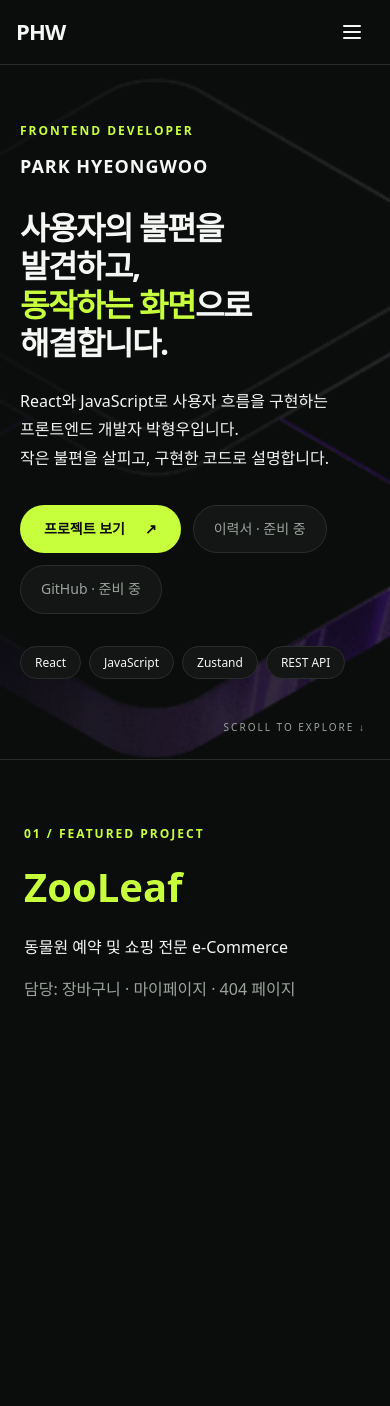
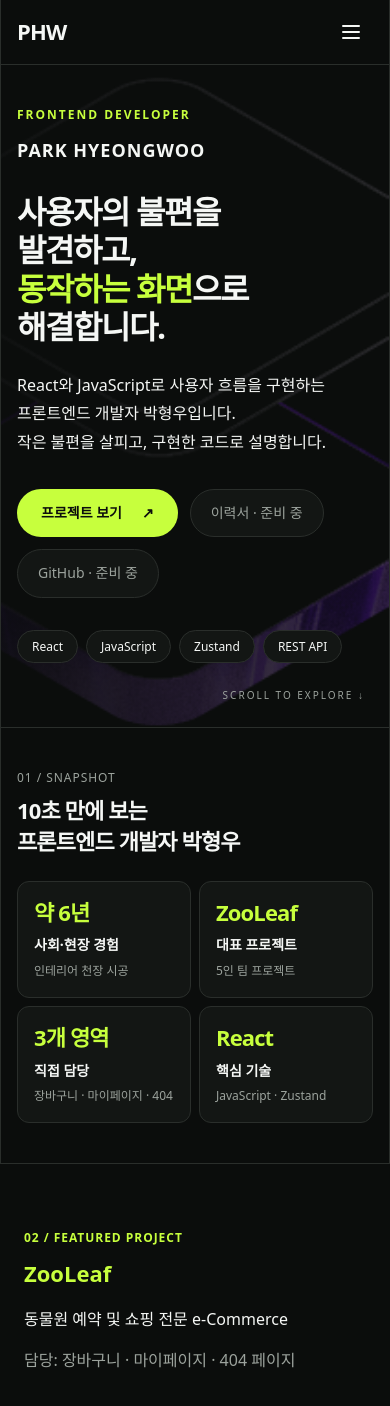
Before and after one commit to dhwmgl12-ux/portfolio, a React app: page / in a window 390 px wide. Shown: the top 1406 px of the page. Before the commit the page ends 1082 px from the top, so only its background shows below. Built offline with nearby package versions, Linux system fonts and the light colour scheme; the HTML template or start-up script is replaced by a standard one.

Commit message:
feat: Snapshot 추가 및 첫 화면 반응형 레이아웃 구현

```diff
--- a/src/App.jsx
+++ b/src/App.jsx
@@ -1,99 +1,58 @@
 import { useState } from "react";
-import styled from "@emotion/styled";
+
 import Header from "./components/layout/Header/Header";
 import Hero from "./components/sections/Hero/Hero";
+import Snapshot from "./components/sections/Snapshot/Snapshot";
+import * as S from "./App.styles";
 
 export default function App() {
   const [isSummaryOpen, setIsSummaryOpen] = useState(false);
 
   return (
     <>
-      <SkipLink href="#main">본문 바로가기</SkipLink>
+      <S.SkipLink href="#home">본문 바로가기</S.SkipLink>
 
+      <main>
+        <S.IntroLayout>
+          <S.IntroLeft>
             <Header
               isSummaryOpen={isSummaryOpen}
               onToggleSummary={() => setIsSummaryOpen((previous) => !previous)}
             />
 
-      <main id="main">
-        <Summary
+            <S.Summary
               id="recruiter-summary"
               hidden={!isSummaryOpen}
               aria-labelledby="summary-title"
             >
-          <Eyebrow>RECRUITER MODE</Eyebrow>
+              <S.Eyebrow>RECRUITER MODE</S.Eyebrow>
+
               <h2 id="summary-title">Frontend Developer 박형우</h2>
+
               <p>React · JavaScript · Zustand · Emotion</p>
+
               <p>
-            ZooLeaf에서 장바구니, 마이페이지, 404 페이지를 담당했습니다. 상품
-            구분과 수량 관리, 회원정보·배송지·주문 관리 기능을 구현했습니다.
+                ZooLeaf에서 장바구니, 마이페이지, 404 페이지를 담당했습니다.
+                상품 구분과 수량 관리, 회원정보·배송지·주문 관리 기능을
+                구현했습니다.
               </p>
-          <Muted>이력서 · GitHub · 연락처: TODO</Muted>
-        </Summary>
+
+              <S.Muted>이력서 · GitHub · 연락처: TODO</S.Muted>
+            </S.Summary>
 
             <Hero />
+          </S.IntroLeft>
 
-        {/* 다음 단계에서 FeaturedProject 컴포넌트로 확장 */}
-        <ProjectSection id="project" aria-labelledby="project-title">
-          <Eyebrow>01 / FEATURED PROJECT</Eyebrow>
+          <Snapshot />
+        </S.IntroLayout>
+
+        <S.ProjectSection id="project" aria-labelledby="project-title">
+          <S.Eyebrow>02 / FEATURED PROJECT</S.Eyebrow>
           <h2 id="project-title">ZooLeaf</h2>
           <p>동물원 예약 및 쇼핑 전문 e-Commerce</p>
-          <Muted>담당: 장바구니 · 마이페이지 · 404 페이지</Muted>
-        </ProjectSection>
+          <S.Muted>담당: 장바구니 · 마이페이지 · 404 페이지</S.Muted>
+        </S.ProjectSection>
       </main>
     </>
   );
 }
-
-const SkipLink = styled.a`
-  position: fixed;
-  top: 12px;
-  left: 12px;
-  z-index: 100;
-  padding: 12px 20px;
-  background: ${({ theme }) => theme.colors.accent};
-  color: ${({ theme }) => theme.colors.background};
-  transform: translateY(-160%);
-
-  &:focus {
-    transform: translateY(0);
-  }
-`;
-
-const Summary = styled.section`
-  max-width: 1152px;
-  margin: 24px auto;
-  padding: 24px;
-  border: 1px solid ${({ theme }) => theme.colors.border};
-  border-radius: ${({ theme }) => theme.radius.md};
-  background: ${({ theme }) => theme.colors.surface};
-
-  @media (max-width: ${({ theme }) => theme.breakpoint.mobile}) {
-    margin-inline: 16px;
-  }
-`;
-
-const Eyebrow = styled.p`
-  margin: 0 0 12px;
-  color: ${({ theme }) => theme.colors.accent};
-  font-size: 12px;
-  font-weight: 700;
-  letter-spacing: 2px;
-`;
-
-const ProjectSection = styled.section`
-  max-width: 1200px;
-  margin: 0 auto;
-  padding: 64px 24px;
-  border-top: 1px solid ${({ theme }) => theme.colors.border};
-
-  h2 {
-    margin: 0;
-    font-size: 40px;
-    color: ${({ theme }) => theme.colors.accent};
-  }
-`;
-
-const Muted = styled.p`
-  color: ${({ theme }) => theme.colors.textSecondary};
-`;
--- /dev/null
+++ b/src/App.styles.js
@@ -0,0 +1,68 @@
+import styled from "@emotion/styled";
+
+export const IntroLayout = styled.div`
+  display: grid;
+  grid-template-columns: ${({ theme }) => theme.layout.introColumns};
+  align-items: stretch;
+  max-width: ${({ theme }) => theme.layout.contentWidth};
+  margin-inline: auto;
+  border-inline: 1px solid ${({ theme }) => theme.colors.border};
+
+  @media (max-width: ${({ theme }) => theme.breakpoint.tablet}) {
+    grid-template-columns: minmax(0, 1fr);
+  }
+`;
+
+export const IntroLeft = styled.div`
+  display: flex;
+  flex-direction: column;
+  min-width: 0;
+`;
+
+export const SkipLink = styled.a`
+  position: fixed;
+  top: ${({ theme }) => theme.spacing.md};
+  left: ${({ theme }) => theme.spacing.md};
+  z-index: 100;
+  padding: ${({ theme }) => theme.spacing.sm} ${({ theme }) => theme.spacing.md};
+  background: ${({ theme }) => theme.colors.accent};
+  color: ${({ theme }) => theme.colors.background};
+  transform: translateY(-200%);
+
+  &:focus {
+    transform: translateY(0);
+  }
+`;
+
+export const Summary = styled.section`
+  margin: ${({ theme }) => theme.spacing.md};
+  padding: ${({ theme }) => theme.spacing.lg};
+  border: 1px solid ${({ theme }) => theme.colors.border};
+  border-radius: ${({ theme }) => theme.radius.md};
+  background: ${({ theme }) => theme.colors.surface};
+`;
+
+export const Eyebrow = styled.p`
+  margin: 0 0 ${({ theme }) => theme.spacing.sm};
+  color: ${({ theme }) => theme.colors.accent};
+  font-size: ${({ theme }) => theme.typography.caption};
+  font-weight: ${({ theme }) => theme.fontWeight.bold};
+  letter-spacing: 0.08em;
+`;
+
+export const ProjectSection = styled.section`
+  max-width: ${({ theme }) => theme.layout.contentWidth};
+  margin-inline: auto;
+  padding: ${({ theme }) => `${theme.spacing.xxl} ${theme.spacing.lg}`};
+  border-top: 1px solid ${({ theme }) => theme.colors.border};
+
+  h2 {
+    margin: 0;
+    color: ${({ theme }) => theme.colors.accent};
+    font-size: ${({ theme }) => theme.typography.sectionTitle};
+  }
+`;
+
+export const Muted = styled.p`
+  color: ${({ theme }) => theme.colors.textSecondary};
+`;
--- a/src/components/layout/Header/Header.styles.js
+++ b/src/components/layout/Header/Header.styles.js
@@ -1,9 +1,9 @@
 import styled from "@emotion/styled";
 
 export const HeaderContainer = styled.header`
-  position: sticky;
-  top: 0;
+  position: relative;
   z-index: 20;
+  flex-shrink: 0;
   background: ${({ theme }) => theme.colors.background};
   border-bottom: 1px solid ${({ theme }) => theme.colors.border};
 `;
@@ -12,15 +12,12 @@ export const HeaderInner = styled.div`
   position: relative;
   display: flex;
   align-items: center;
-  gap: ${({ theme }) => theme.spacing.xl};
-  max-width: 1200px;
-  min-height: 72px;
-  margin-inline: auto;
-  padding: ${({ theme }) => theme.spacing.sm} ${({ theme }) => theme.spacing.lg};
+  gap: ${({ theme }) => theme.spacing.lg};
+  min-height: 64px;
+  padding: ${({ theme }) => `${theme.spacing.sm} ${theme.spacing.lg}`};
 
   @media (max-width: ${({ theme }) => theme.breakpoint.mobile}) {
     justify-content: space-between;
-    min-height: 64px;
     padding-inline: ${({ theme }) => theme.spacing.md};
   }
 `;
@@ -81,7 +78,7 @@ export const NavigationLink = styled.a`
   align-items: center;
   justify-content: center;
   min-height: 44px;
-  padding-inline: ${({ theme }) => theme.spacing.md};
+  padding-inline: ${({ theme }) => theme.spacing.sm};
   border-radius: ${({ theme }) => theme.radius.md};
   color: ${({ theme }) => theme.colors.textSecondary};
   font-size: 14px;
--- a/src/components/sections/Hero/Hero.jsx
+++ b/src/components/sections/Hero/Hero.jsx
@@ -3,7 +3,7 @@ import * as S from "./Hero.styles";
 
 export default function Hero() {
   return (
-    <S.HeroSection id="home" aria-labelledby="hero-title">
+    <S.HeroSection id="home" tabIndex={-1} aria-labelledby="hero-title">
       <S.HeroContent>
         <S.Eyebrow>FRONTEND DEVELOPER</S.Eyebrow>
         <S.Name>PARK HYEONGWOO</S.Name>
--- a/src/components/sections/Hero/Hero.styles.js
+++ b/src/components/sections/Hero/Hero.styles.js
@@ -5,11 +5,13 @@ export const HeroSection = styled.section`
   position: relative;
   isolation: isolate;
   display: flex;
+  flex: 1;
+  width: 100%;
   align-items: center;
-  max-width: 1200px;
-  min-height: 700px;
-  margin: 0 auto;
-  padding: 88px ${({ theme }) => theme.spacing.lg};
+  min-width: 0;
+  min-height: 640px;
+  padding: ${({ theme }) =>
+    `${theme.spacing.xl} ${theme.spacing.md} ${theme.spacing.xxl}`};
 
   background-image:
     linear-gradient(
@@ -23,8 +25,10 @@ export const HeroSection = styled.section`
   background-position: center;
 
   @media (max-width: ${({ theme }) => theme.breakpoint.mobile}) {
-    min-height: 640px;
-    padding: 56px 20px 80px;
+    min-height: 580px;
+    padding: ${({ theme }) => theme.spacing.xl}
+      ${({ theme }) => theme.spacing.md} ${({ theme }) => theme.spacing.xxl};
+
     background-position: 65% center;
     background-image:
       linear-gradient(90deg, rgba(11, 13, 12, 0.94), rgba(11, 13, 12, 0.72)),
@@ -34,7 +38,9 @@ export const HeroSection = styled.section`
 
 export const HeroContent = styled.div`
   width: 100%;
-  max-width: 640px;
+  min-width: 0;
+  max-width: 460px;
+  text-align: left;
 `;
 
 export const Eyebrow = styled.p`
@@ -54,8 +60,8 @@ export const Name = styled.p`
 
 export const Title = styled.h1`
   margin: 0;
-  font-size: clamp(32px, 4.8vw, 60px);
-  font-weight: 800;
+  font-size: ${({ theme }) => theme.typography.heroTitle};
+  font-weight: ${({ theme }) => theme.fontWeight.extraBold};
   line-height: 1.2;
   letter-spacing: -0.045em;
 
--- /dev/null
+++ b/src/components/sections/Snapshot/Snapshot.jsx
@@ -0,0 +1,26 @@
+import { snapshotItems } from "../../../data/snapshot";
+import * as S from "./Snapshot.styles";
+
+export default function Snapshot() {
+  return (
+    <S.SnapshotSection aria-labelledby="snapshot-title">
+      <S.Eyebrow>01 / SNAPSHOT</S.Eyebrow>
+
+      <S.Title id="snapshot-title">
+        10초 만에 보는
+        <br />
+        프론트엔드 개발자 박형우
+      </S.Title>
+
+      <S.CardList>
+        {snapshotItems.map((item) => (
+          <S.Card key={item.id}>
+            <S.Value>{item.value}</S.Value>
+            <S.Label>{item.label}</S.Label>
+            <S.Description>{item.description}</S.Description>
+          </S.Card>
+        ))}
+      </S.CardList>
+    </S.SnapshotSection>
+  );
+}
--- /dev/null
+++ b/src/components/sections/Snapshot/Snapshot.styles.js
@@ -0,0 +1,80 @@
+import styled from "@emotion/styled";
+
+export const SnapshotSection = styled.section`
+  display: flex;
+  flex-direction: column;
+  justify-content: center;
+  min-width: 0;
+  padding: ${({ theme }) => `${theme.spacing.xl} ${theme.spacing.lg}`};
+  border-left: 1px solid ${({ theme }) => theme.colors.border};
+  background: ${({ theme }) => theme.colors.background};
+
+  @media (max-width: ${({ theme }) => theme.breakpoint.tablet}) {
+    border-left: 0;
+    border-top: 1px solid ${({ theme }) => theme.colors.border};
+  }
+
+  @media (max-width: ${({ theme }) => theme.breakpoint.mobile}) {
+    padding: ${({ theme }) => `${theme.spacing.xl} ${theme.spacing.md}`};
+  }
+`;
+
+export const Eyebrow = styled.p`
+  margin: 0 0 ${({ theme }) => theme.spacing.sm};
+  color: ${({ theme }) => theme.colors.textSecondary};
+  font-size: ${({ theme }) => theme.typography.caption};
+  letter-spacing: 0.08em;
+`;
+
+export const Title = styled.h2`
+  margin: 0 0 ${({ theme }) => theme.spacing.lg};
+  color: ${({ theme }) => theme.colors.text};
+  font-size: ${({ theme }) => theme.typography.sectionTitle};
+  font-weight: ${({ theme }) => theme.fontWeight.extraBold};
+  line-height: 1.4;
+  letter-spacing: -0.04em;
+`;
+
+export const CardList = styled.ul`
+  display: grid;
+  grid-template-columns: repeat(2, minmax(0, 1fr));
+  gap: ${({ theme }) => theme.spacing.sm};
+  margin: 0;
+  padding: 0;
+  list-style: none;
+`;
+
+export const Card = styled.li`
+  display: flex;
+  flex-direction: column;
+  align-items: flex-start;
+  min-width: 0;
+  padding: ${({ theme }) => theme.spacing.md};
+  border: 1px solid ${({ theme }) => theme.colors.border};
+  border-radius: ${({ theme }) => theme.radius.md};
+  background: ${({ theme }) => theme.colors.surface};
+`;
+
+export const Value = styled.p`
+  margin: 0 0 ${({ theme }) => theme.spacing.sm};
+  color: ${({ theme }) => theme.colors.accent};
+  font-size: ${({ theme }) => theme.typography.sectionTitle};
+  font-weight: ${({ theme }) => theme.fontWeight.extraBold};
+  line-height: 1.3;
+  letter-spacing: -0.04em;
+`;
+
+export const Label = styled.p`
+  margin: 0;
+  color: ${({ theme }) => theme.colors.text};
+  font-size: ${({ theme }) => theme.typography.small};
+  font-weight: ${({ theme }) => theme.fontWeight.bold};
+`;
+
+export const Description = styled.p`
+  margin: ${({ theme }) => theme.spacing.xs} 0 0;
+  color: ${({ theme }) => theme.colors.textSecondary};
+  font-size: ${({ theme }) => theme.typography.caption};
+  line-height: 1.7;
+  overflow-wrap: anywhere;
+`;
--- /dev/null
+++ b/src/data/snapshot.js
@@ -0,0 +1,26 @@
+export const snapshotItems = [
+  {
+    id: "experience",
+    value: "약 6년",
+    label: "사회·현장 경험",
+    description: "인테리어 천장 시공",
+  },
+  {
+    id: "project",
+    value: "ZooLeaf",
+    label: "대표 프로젝트",
+    description: "5인 팀 프로젝트",
+  },
+  {
+    id: "contribution",
+    value: "3개 영역",
+    label: "직접 담당",
+    description: "장바구니 · 마이페이지 · 404",
+  },
+  {
+    id: "stack",
+    value: "React",
+    label: "핵심 기술",
+    description: "JavaScript · Zustand",
+  },
+];
--- a/src/styles/theme.js
+++ b/src/styles/theme.js
@@ -30,4 +30,23 @@ export const theme = {
     tablet: "1023px",
     desktop: "1439px",
   },
+
+  layout: {
+    contentWidth: "1200px",
+    introColumns: "minmax(0, 7fr) minmax(0, 3fr)",
+  },
+
+  typography: {
+    caption: "12px",
+    small: "14px",
+    body: "16px",
+    sectionTitle: "clamp(22px, 2.2vw, 28px)",
+    heroTitle: "clamp(32px, 3.4vw, 48px)",
+  },
+
+  fontWeight: {
+    medium: 500,
+    bold: 700,
+    extraBold: 800,
+  },
 };
```
Lines whose indentation alone changed are shown as unchanged.
